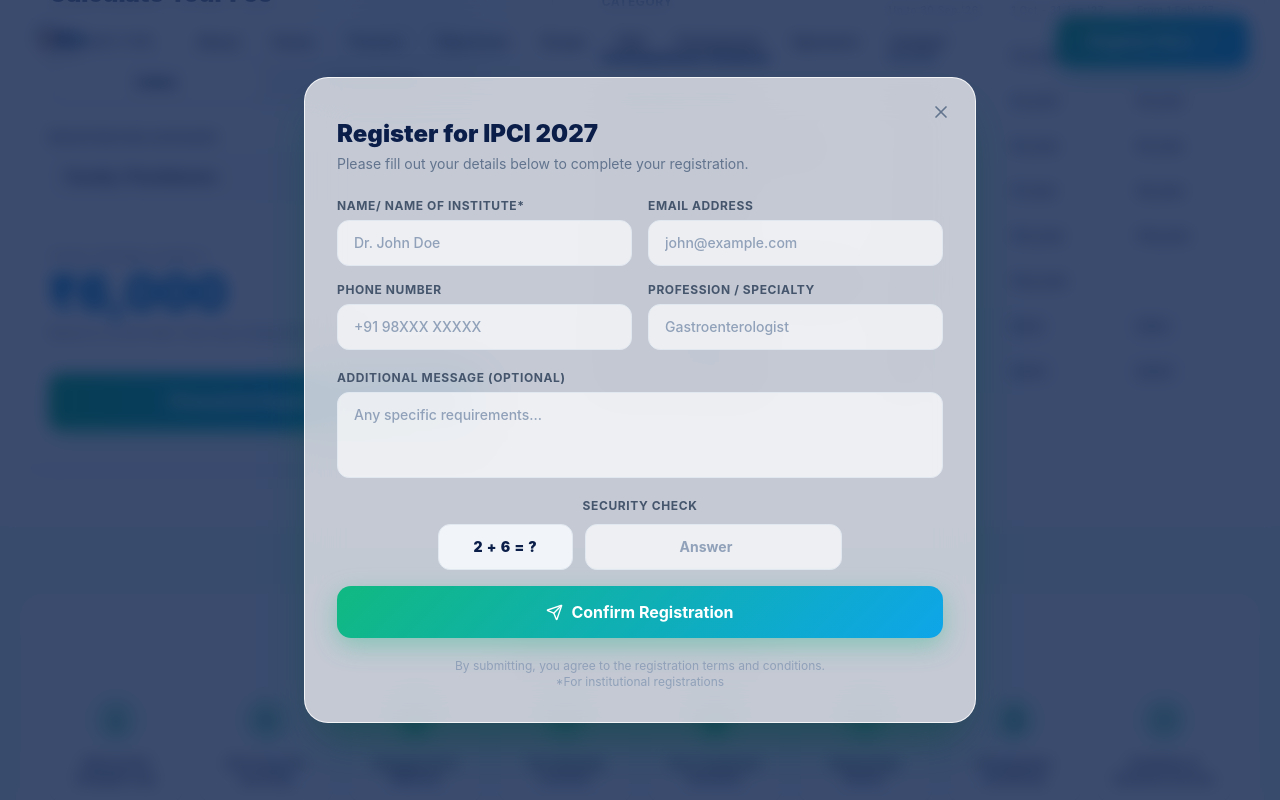
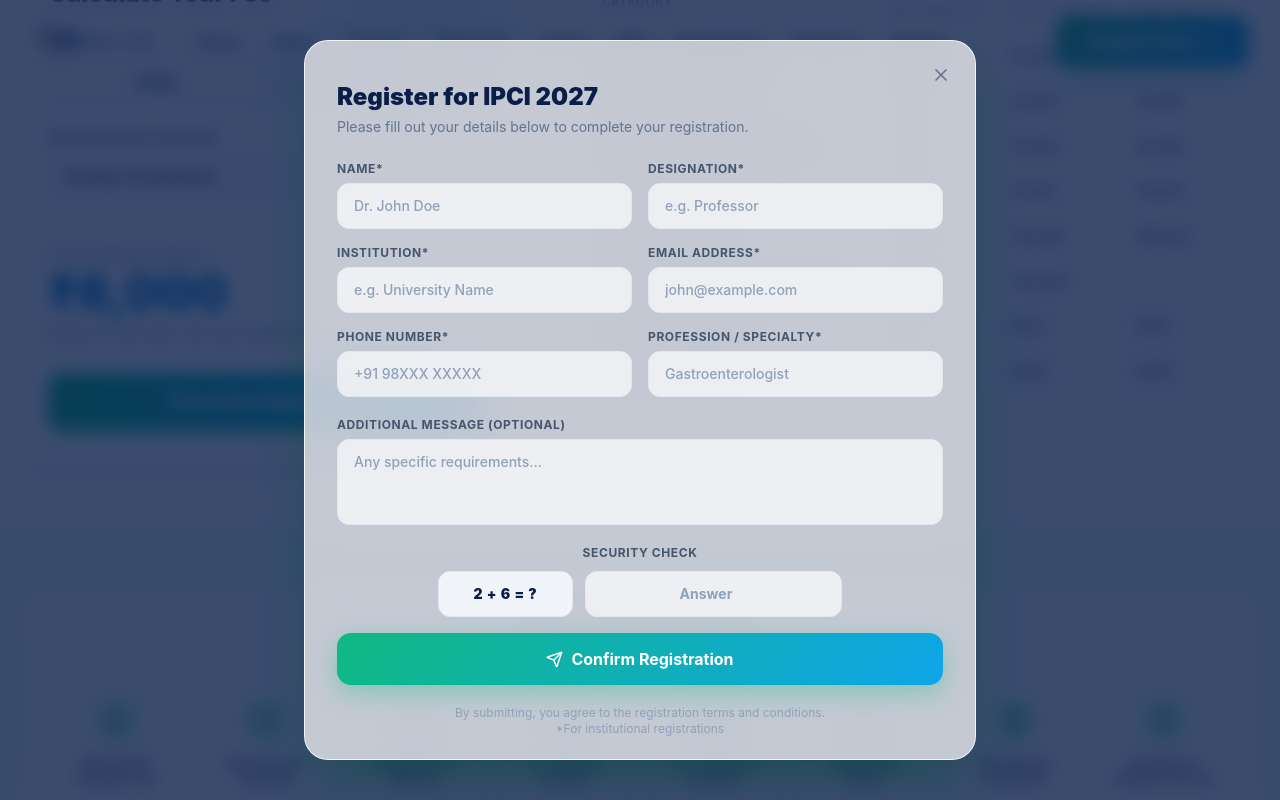
Before and after one commit to Iaak12/ipcilandingpage, a React (Vite) app in the folder frontend/: page /register in a window 1280 px wide. Both pictures are taken after a click on the button "Proceed to Registration". Shown: the part 903-1703 px from the top of the page. Built offline with nearby package versions, Linux system fonts and the light colour scheme.

Commit message:
Add Designation and Institution to Registration form

```diff
--- a/frontend/src/Register.jsx
+++ b/frontend/src/Register.jsx
@@ -42,7 +42,7 @@ const getCurrentPhase = () => {
 
 export default function Register() {
   const [isModalOpen, setIsModalOpen] = useState(false);
-  const [form, setForm] = useState({ name: '', email: '', phone: '', profession: '', message: '' });
+  const [form, setForm] = useState({ name: '', email: '', phone: '', profession: '', designation: '', institution: '', message: '' });
   const [submitted, setSubmitted] = useState(false);
   const [errors, setErrors] = useState({});
   const [isSubmitting, setIsSubmitting] = useState(false);
@@ -107,6 +107,8 @@ export default function Register() {
     if (!form.email.trim() || !/\S+@\S+\.\S+/.test(form.email)) e.email = 'Valid email required';
     if (!form.phone.trim()) e.phone = 'Phone is required';
     if (!form.profession.trim()) e.profession = 'Profession is required';
+    if (!form.designation.trim()) e.designation = 'Designation is required';
+    if (!form.institution.trim()) e.institution = 'Institution is required';
     return e;
   };
 
@@ -133,6 +135,8 @@ export default function Register() {
     formData.append("Email", form.email);
     formData.append("Phone", form.phone);
     formData.append("Profession", form.profession);
+    formData.append("Designation", form.designation);
+    formData.append("Institution", form.institution);
     formData.append("Category", categoryData.label);
     formData.append("Amount Paid", `${currency === 'INR' ? '₹' : '$'}${currentPrice.toLocaleString('en-IN')}`);
     formData.append("Payment Status", "Successful");
@@ -617,7 +621,7 @@ export default function Register() {
                   </div>
                   <h3 className="text-2xl font-black text-[#0B1E4A] mb-3">Thank You!</h3>
                   <p className="text-slate-600 text-base leading-relaxed max-w-sm mx-auto">Your registration details have been received. We'll be in touch with you shortly.</p>
-                  <button onClick={() => { setSubmitted(false); setForm({ name: '', email: '', phone: '', profession: '', message: '' }); setCaptchaToken(""); setIsModalOpen(false); }}
+                  <button onClick={() => { setSubmitted(false); setForm({ name: '', email: '', phone: '', profession: '', designation: '', institution: '', message: '' }); setMathCaptcha({num1:0,num2:0,answer:''}); generateCaptcha(); setIsModalOpen(false); }}
                     className="btn-outline mt-6 mx-auto">Close</button>
                 </div>
               ) : (
@@ -629,10 +633,12 @@ export default function Register() {
 
                   <div className="grid sm:grid-cols-2 gap-4">
                     {[
-                      { id: 'name', label: 'Name/ Name of institute*', type: 'text', placeholder: 'Dr. John Doe' },
-                      { id: 'email', label: 'Email Address', type: 'email', placeholder: 'john@example.com' },
-                      { id: 'phone', label: 'Phone Number', type: 'tel', placeholder: '+91 98XXX XXXXX' },
-                      { id: 'profession', label: 'Profession / Specialty', type: 'text', placeholder: 'Gastroenterologist' },
+                      { id: 'name', label: 'Name*', type: 'text', placeholder: 'Dr. John Doe' },
+                      { id: 'designation', label: 'Designation*', type: 'text', placeholder: 'e.g. Professor' },
+                      { id: 'institution', label: 'Institution*', type: 'text', placeholder: 'e.g. University Name' },
+                      { id: 'email', label: 'Email Address*', type: 'email', placeholder: 'john@example.com' },
+                      { id: 'phone', label: 'Phone Number*', type: 'tel', placeholder: '+91 98XXX XXXXX' },
+                      { id: 'profession', label: 'Profession / Specialty*', type: 'text', placeholder: 'Gastroenterologist' },
                     ].map(({ id, label, type, placeholder }) => (
                       <div key={id} className="flex flex-col gap-1.5">
                         <label htmlFor={`reg-${id}`} className="text-xs font-bold text-slate-600 uppercase tracking-wider">{label}</label>
```
